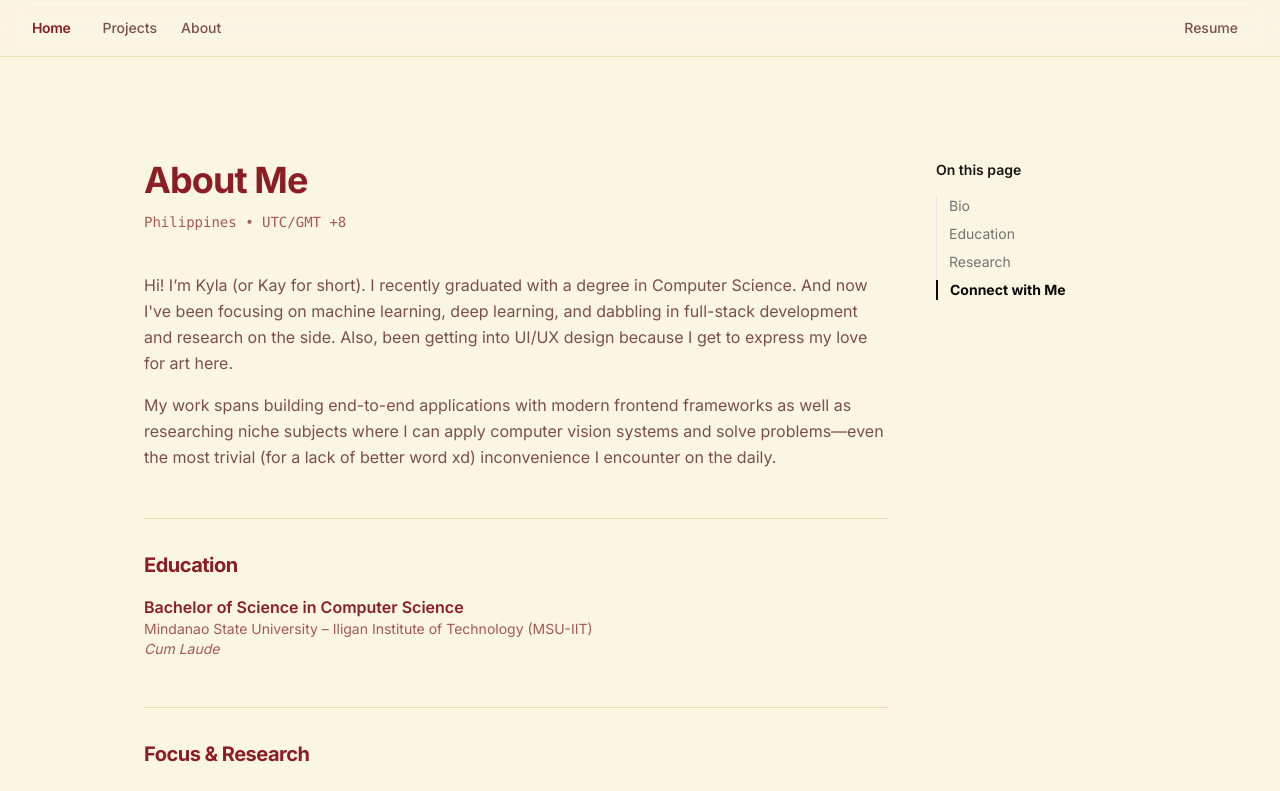
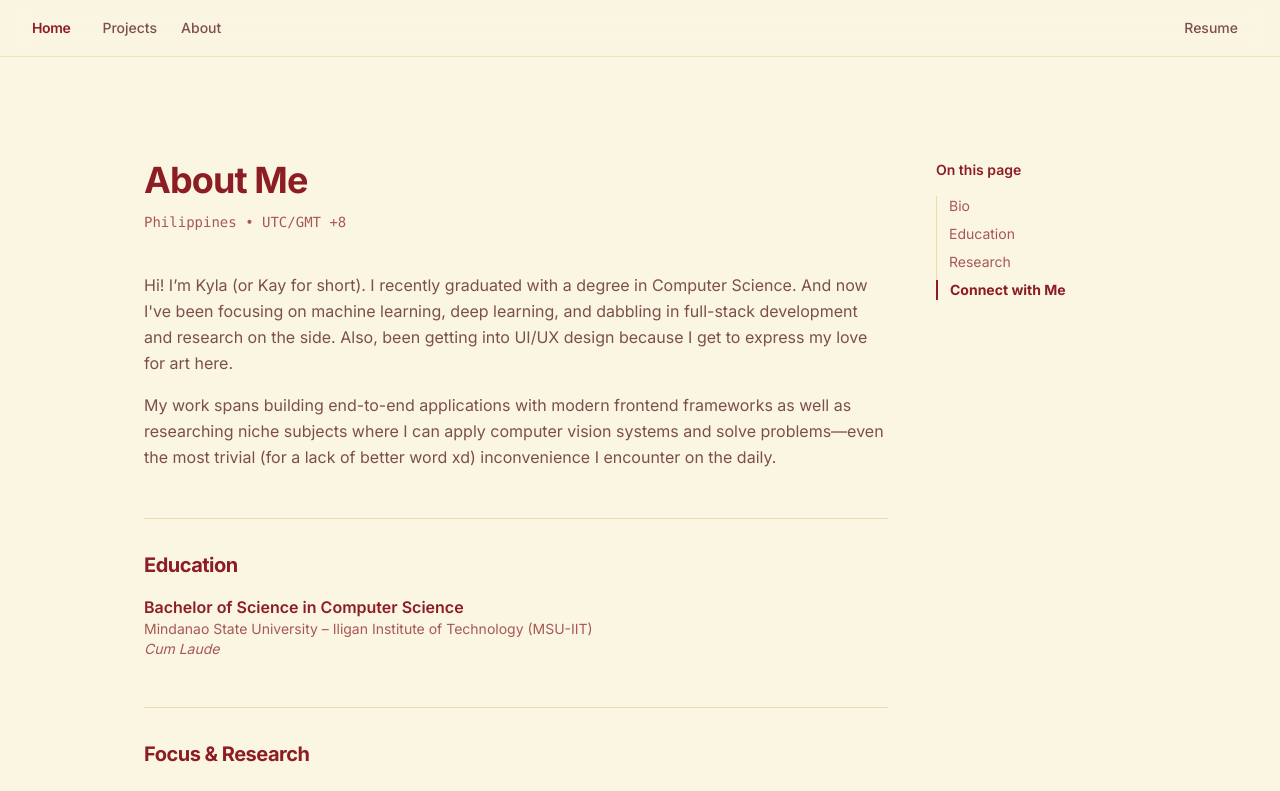
Before and after one commit to kay-16/my-portfolio, a Next.js app: page /about in a window 1280 px wide. Shown: the top 791 px of the page. Built offline with nearby package versions, Linux system fonts and the light colour scheme.

Commit message:
add styling

```diff
--- a/app/components/TableOfContents.tsx
+++ b/app/components/TableOfContents.tsx
@@ -48,10 +48,10 @@ export default function TableOfContents({ sections }: { sections: SectionItem[]
 
   return (
     <aside className="hidden lg:block w-48 sticky top-36 h-fit text-sm">
-      <p className="font-semibold text-neutral-900 dark:text-neutral-100 mb-4">
+      <p className="font-semibold text-[#8C1D24] dark:text-[#FBF6E2] mb-4">
         On this page
       </p>
-      <ul className="space-y-2 border-l border-neutral-200 dark:border-neutral-800 pl-3">
+      <ul className="space-y-2 border-l border-[#EADCB1] dark:border-[#3D2527] pl-3">
         {sections.map(({ id, label }) => {
           const isActive = activeId === id
           return (
@@ -60,8 +60,8 @@ export default function TableOfContents({ sections }: { sections: SectionItem[]
                 href={`#${id}`}
                 className={`block transition-colors duration-150 ${
                   isActive
-                    ? 'font-bold text-neutral-950 dark:text-white -ml-[13px] pl-3 border-l-2 border-neutral-950 dark:border-white'
-                    : 'text-neutral-500 hover:text-neutral-900 dark:hover:text-neutral-200'
+                    ? 'font-bold text-[#8C1D24] dark:text-[#FFFDF5] -ml-[13px] pl-3 border-l-2 border-[#8C1D24] dark:border-[#F3E5AB]'
+                    : 'text-[#A85854] dark:text-[#D4C49E] hover:text-[#8C1D24] dark:hover:text-[#FFFDF5]'
                 }`}
               >
                 {label}
```
